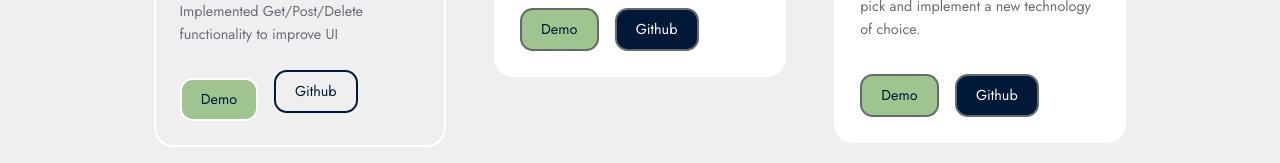
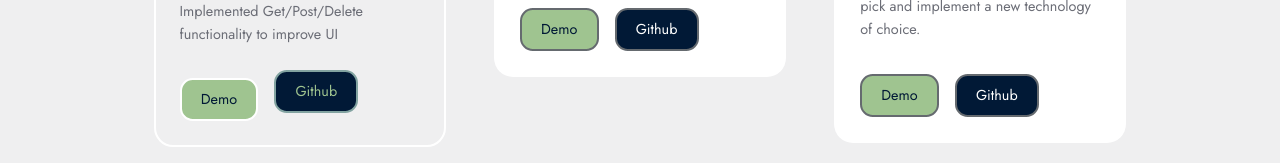
Before and after one commit to Crpearce/colby-portfolio, a React (Create React App) app: page / in a window 1280 px wide. In both pictures the pointer is over the link 316 px from the left and 3559 px from the top of the page. Shown: the part 3452-3615 px from the top of the page. Built offline with nearby package versions, Linux system fonts and the light colour scheme.

Commit message:
adjust button outline

```diff
--- a/src/sections/portfolio/portfolio.styles.css
+++ b/src/sections/portfolio/portfolio.styles.css
@@ -63,9 +63,9 @@
 }
 
 .portfolio__project:hover .btn.sm.primary {
-    background: transparent;
-    color: var(--color-primary);
-    border-color: var(--color-primary);
+
+    color: var(--color-accent);
+    border-color: var(--color-hover);
 }
 
 
```
